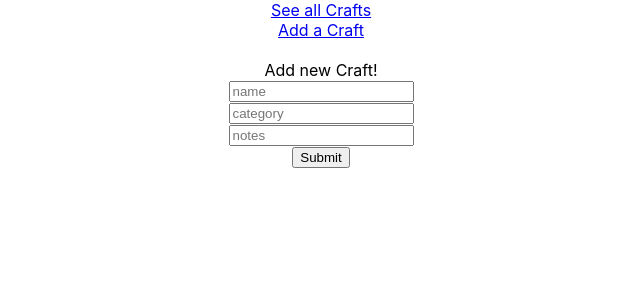
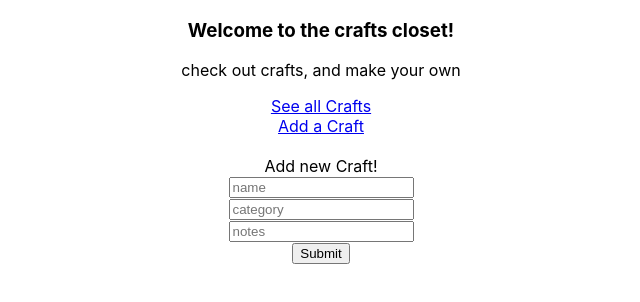
Before and after one commit to bonjourannie/react-redux-crafts-project-3, a React (Create React App) app in the folder crafts-frontend/: page /crafts/new in a window 1280 px wide. Shown: the top 302 px of the page, without its empty margins (319-959 px from the left). Built offline with nearby package versions, Linux system fonts and the light colour scheme; no server answers.

Commit message:
add welcome message on home page

```diff
--- a/crafts-frontend/src/components/CraftEdit.js
+++ b/crafts-frontend/src/components/CraftEdit.js
@@ -37,7 +37,7 @@ class CraftEdit extends Component {
         return(
             <div>
                 <form onSubmit={this.handleSumbut}>
-                    <label>Add new Craft!</label>
+                    <label>edit this craft</label>
                     <br></br>
                     <input type='text' placeholder='name' value ={this.state.name} name="name" onChange={this.handleChange}/>
                     <br></br>
--- a/crafts-frontend/src/components/CraftList.js
+++ b/crafts-frontend/src/components/CraftList.js
@@ -1,7 +1,7 @@
 //functional component responsible for rendering list of crafts
 import React from 'react'
 import {Route, Link} from 'react-router-dom'
-import CraftShow from './CraftShow'
+// import CraftShow from './CraftShow'
 
 const CraftList = (props) => {
 
--- a/crafts-frontend/src/containers/CraftsContainer.js
+++ b/crafts-frontend/src/containers/CraftsContainer.js
@@ -22,10 +22,12 @@
     render(){
         return (
             <div>
+                <h3>Welcome to the crafts closet!</h3>
+                <p>check out crafts, and make your own</p>
                 <NavBar /><br></br>
+
                 <Switch>
                 <Route exact path='/crafts' render={(routerProps) => <CraftList {...routerProps} crafts={this.props.crafts}/> }/>
-
                 <Route path='/crafts/new' component={CraftInput}/>
 
                 <Route path='/crafts/:id' render={(routerProps) => <CraftShow {...routerProps} crafts={this.props.crafts}/> }/>
```
